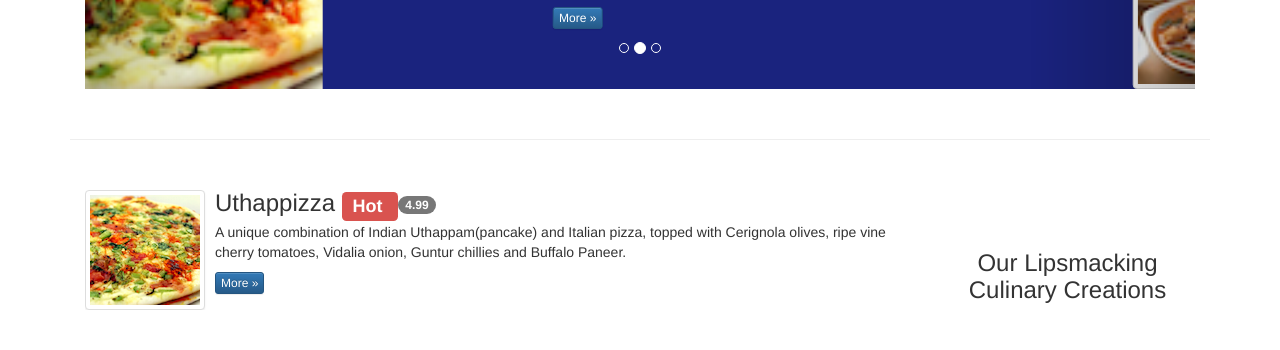
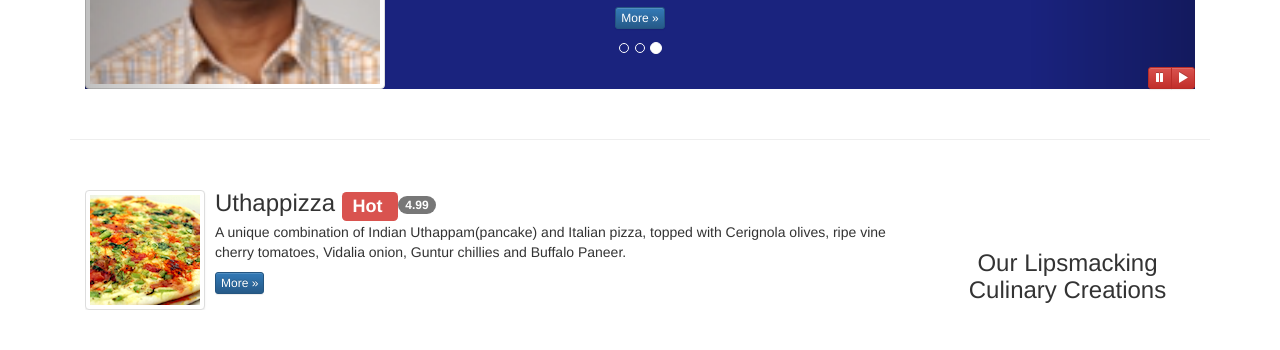
Before and after one commit to Shinkei/ConFusion, a plain HTML site: page index.html in a window 1280 px wide. Shown: the part 750-1100 px from the top of the page. Drawn offline with nearby package versions, Linux system fonts and the light colour scheme.

Commit message:
add buttons to carousel to pause and play

```diff
--- a/css/mystyles.css
+++ b/css/mystyles.css
@@ -76,3 +76,8 @@ body{
     left: 0;
     min-height: 300px;
 }
+#carouselButtons{
+    right: 0px;
+    position: absolute;
+    bottom: 0px;
+}
--- a/index.html
+++ b/index.html
@@ -290,6 +290,14 @@
                         <span class="glyphicon glyphicon-chevron-right" aria-hidden="true"></span>
                         <span class="sr-only">Next</span>
                     </a>
+                    <div id="carouselButtons" class="btn-group">
+                        <button id="carousel-pause" class="btn btn-danger btn-xs">
+                            <span class="glyphicon glyphicon-pause" aria-hidden="true"></span>
+                        </button>
+                        <button id="carousel-play" class="btn btn-danger btn-xs">
+                            <span class="glyphicon glyphicon-play" aria-hidden="true"></span>
+                        </button>
+                    </div>
                 </div>
             </div>
         </div>
@@ -417,6 +425,14 @@
     <script type="text/javascript">
         $(document).ready(function(){
             $('[data-toggle="tooltip"]').tooltip();
+            // carousel buttons
+            $("#mycarousel").carousel({interval:2000});
+            $("#carousel-pause").click(function(){
+                $("#mycarousel").carousel('pause');
+            });
+            $("#carousel-play").click(function(){
+                $("#mycarousel").carousel('cycle');
+            });
         });
     </script>
 </body>
```
